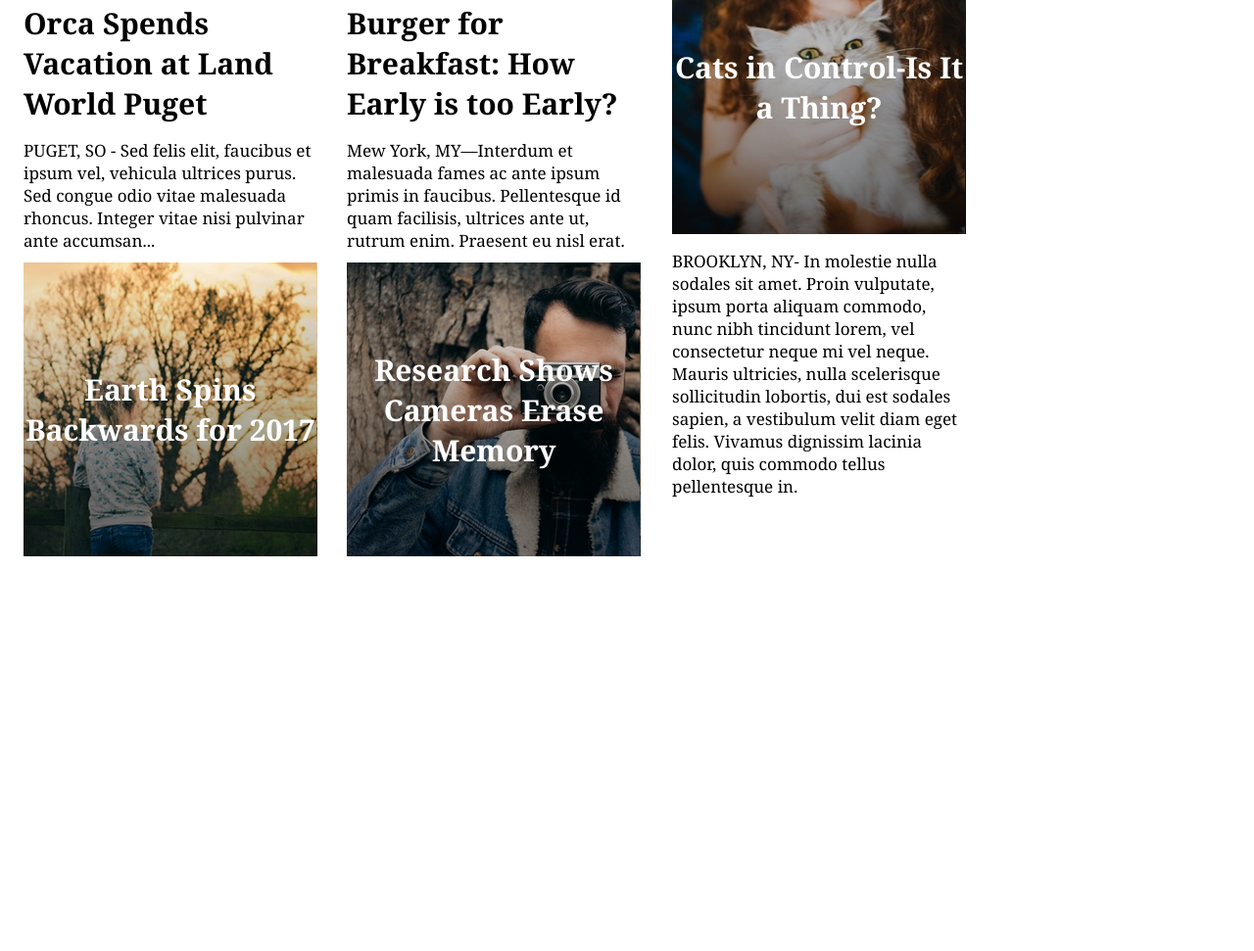
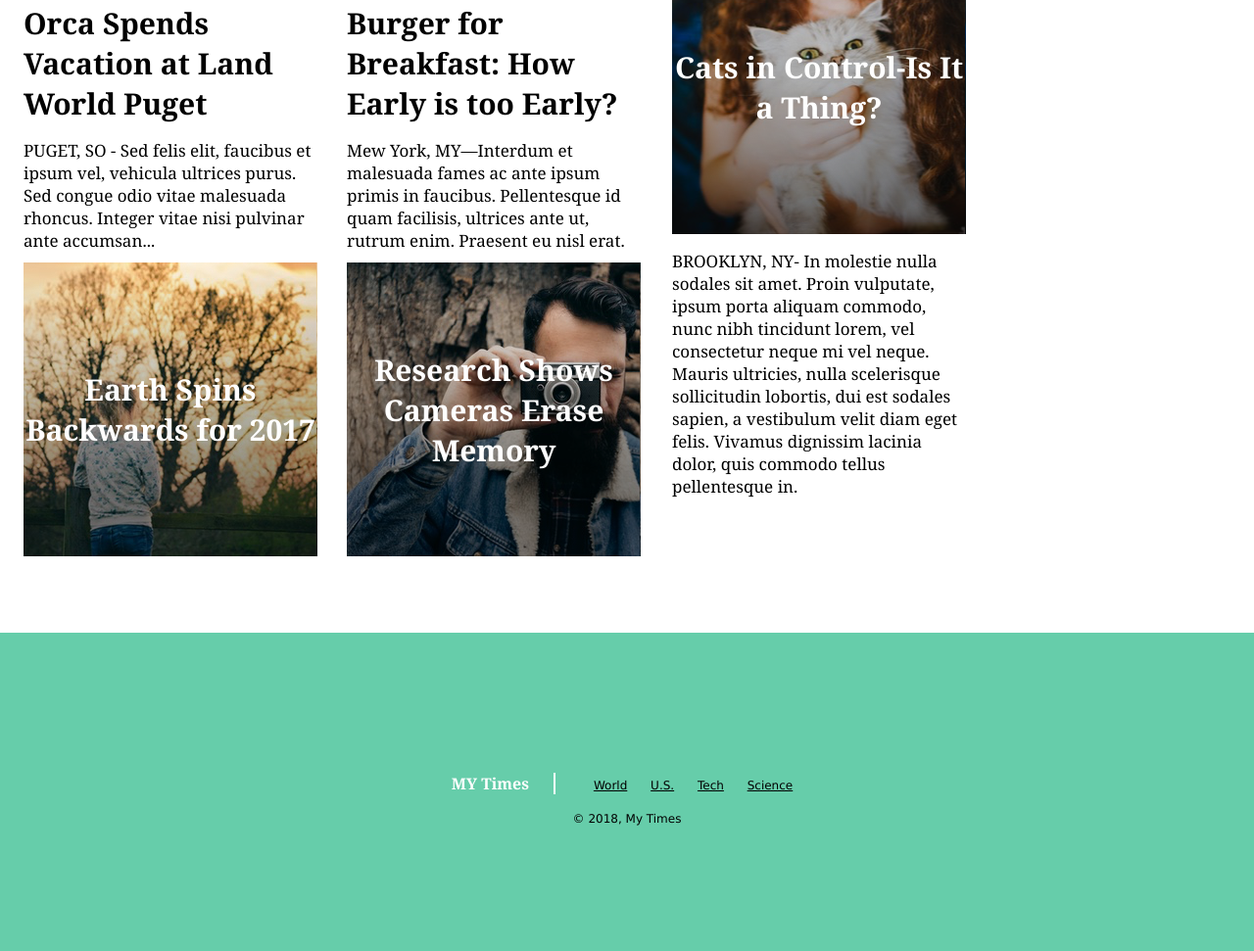
Before and after one commit to karolisracas/MyTimes, a plain HTML site: page index.html in a window 1280 px wide. Shown: the part 716-1687 px from the top of the page at 98% size. Before the commit the page ends 1362 px from the top, so only its background shows below. Drawn offline with Linux system fonts and the light colour scheme; files whose address does not match are found by name.

Commit message:
add footer, complete project

```diff
--- a/index.html
+++ b/index.html
@@ -33,7 +33,9 @@
   <!-- Main section -->
 
   <main class="content">
+
     <!-- First News Column -->
+
     <div class="column large">
       <div class="lead-story">
         <div class="image-content">
@@ -76,7 +78,9 @@
         </div>
       </div>
     </div>
+
     <!-- Second News Column -->
+
     <div class="column medium">
       <div class="story">
         <div class="text-content">
@@ -100,7 +104,9 @@
           </p>
         </div>
     </div>
+
     <!-- Third News Column -->
+
     <div class="column small">
       <img class="cookie" src="resources/images/img-news-bite.png" alt="Cookie">
       <div class="news-bites">
@@ -115,6 +121,31 @@
     </div>
   </main>
 
+   <!-- Third News Column -->
+
+  <footer>
+    <div class="info">
+      <span class="title">MY Times</span>
+      <nav>
+        <span>
+            <a href="#">World</a>
+        </span>
+        <span>
+            <a href="#">U.S.</a>
+        </span>
+        <span>
+            <a href="#">Tech</a>
+        </span>
+        <span>
+            <a href="#">Science</a>
+        </span>
+      </nav>
+    </div>
+    <div class="copyright">
+          &copy; 2018, My Times
+    </div>
+  </footer>
+
 
 </body>
 </html>
--- a/resources/css/style.css
+++ b/resources/css/style.css
@@ -176,3 +176,33 @@ img.cookie {
 .bite span {
   padding-left: 11px;
 }
+
+/* FOOTER */
+
+footer {
+  display: flex;
+  align-items: center;
+  justify-content: center;
+  flex-direction: column;
+  width: 100%;
+  height: 325px;
+  background-color: mediumaquamarine;
+  margin: auto;
+  font-family: "Verdana", sans-serif;
+  font-size: 12px;
+}
+
+footer .title {
+  display: inline-block;
+  padding-right: 25px;
+  border-right: 2px solid white;
+  font-family: "Georgia", serif;
+  font-size: 16px;
+  font-weight: bold;
+  color: white;
+}
+
+footer nav {
+  display: inline-block;
+  padding-left: 25px;
+}
```
